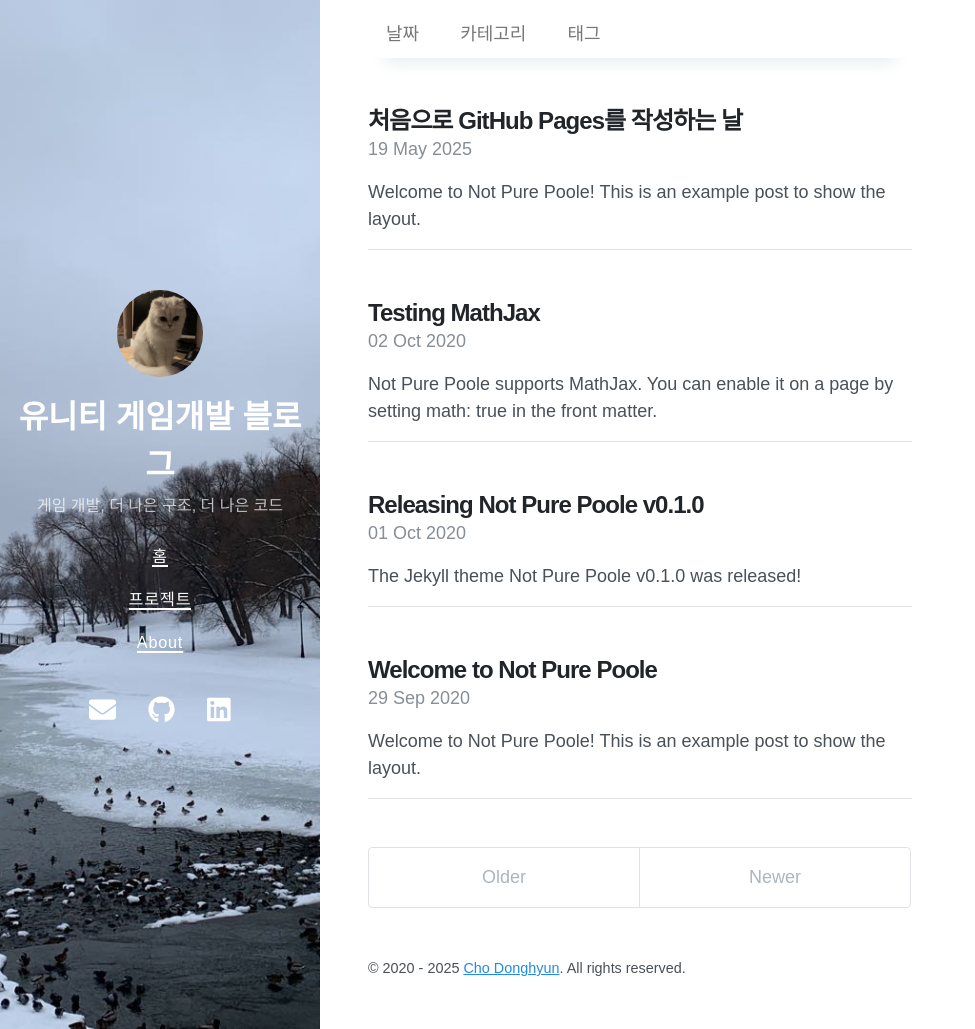
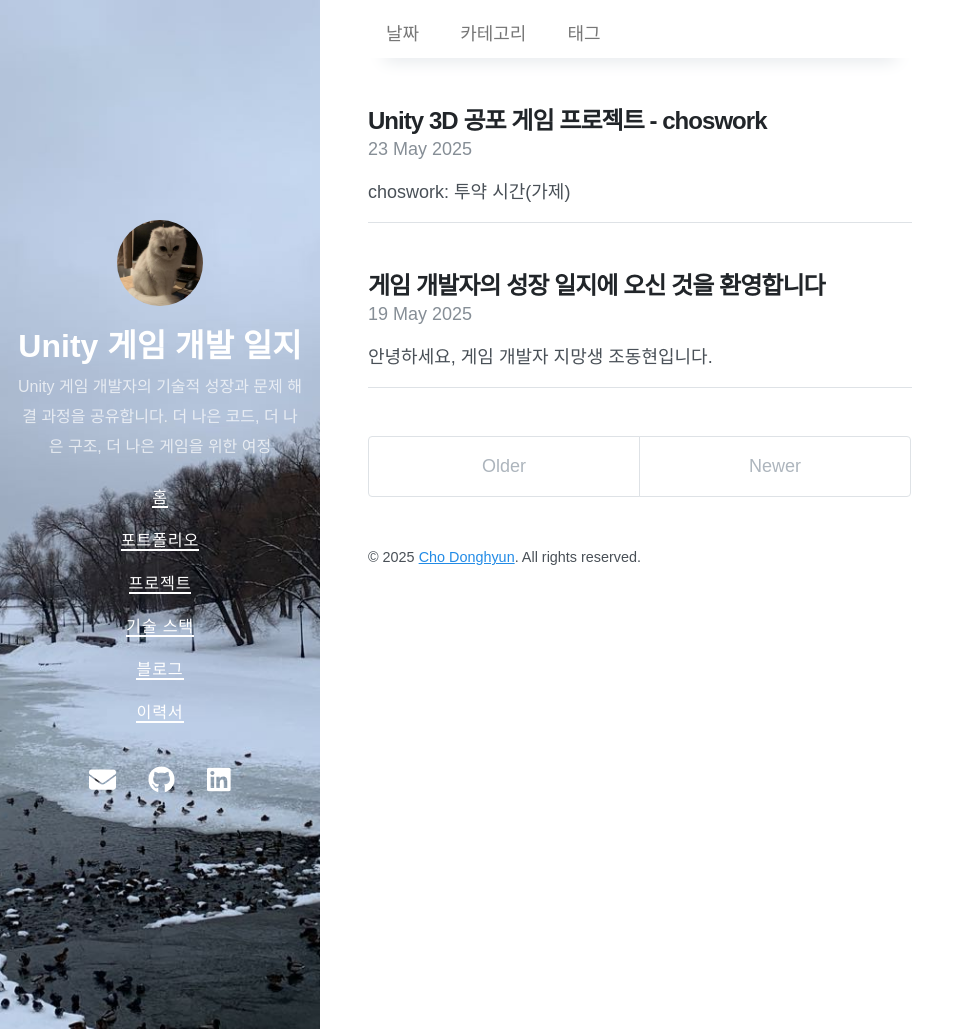
Before and after one commit to vlaud/vlaud.github.io, a Jekyll site: the page built from index.html, in a window 1280 px wide and 1029 px high. Shown: the whole window, without its empty margins (0-975 px from the left). Built offline with Jekyll 4.4.1, drawn with Linux system fonts in a browser that asks for light colours; nearby versions of some CDN libraries; the list of posts is cut into pages by our own code.

Commit message:
이전 템플릿 글 삭제 + 필요한 메뉴 구조 생성
블로그, 포트폴리오, 프로젝트, 이력서, 기술 스택 등

````diff
--- a/_config.yml
+++ b/_config.yml
@@ -1,6 +1,6 @@
 # Setup
-title: 유니티 게임개발 블로그
-description: 게임 개발, 더 나은 구조, 더 나은 코드
+title: Unity 게임 개발 일지
+description: Unity 게임 개발자의 기술적 성장과 문제 해결 과정을 공유합니다. 더 나은 코드, 더 나은 구조, 더 나은 게임을 위한 여정
 url: https://vlaud.github.io/
 avatar: /avatar.jpeg
 paginate: 5
@@ -38,7 +38,7 @@ social:
     - https://twitter.com/vszhub
     - https://github.com/vszhub
 google_site_verification: xxxxx
-lang: en
+lang: ko
 
 sass:
   sass_dir: _sass
--- a/_data/navigation.yml
+++ b/_data/navigation.yml
@@ -1,6 +1,23 @@
 - title: 홈
   url: /
+  icon: home
+
+- title: 포트폴리오
+  url: /portfolio/
+  icon: briefcase
+
 - title: 프로젝트
   url: /projects/
-- title: About
-  url: /about/
+  icon: code
+
+- title: 기술 스택
+  url: /skills/
+  icon: tools
+
+- title: 블로그
+  url: /blog/
+  icon: book
+
+- title: 이력서
+  url: /resume/
+  icon: file-alt
--- a/_posts/2020-09-29-welcome-to-not-pure-poole.md
+++ /dev/null
@@ -1,169 +0,0 @@
----
-layout: post
-title: Welcome to Not Pure Poole
-date: 2020-09-29 23:18 +0800
-last_modified_at: 2020-10-01 01:08:25 +0800
-tags: [jekyll theme, jekyll, tutorial]
-toc:  true
----
-Welcome to **Not Pure Poole**! This is an example post to show the layout.
-{: .message }
-
-First, do you notice the TOC on the right side? Try to scroll down to read this post, you'll find that the TOC is always sticky in the viewport.
-
-Cum sociis natoque penatibus et magnis <a href="#">dis parturient montes</a>, nascetur ridiculus mus. *Aenean eu leo quam.* Pellentesque ornare sem lacinia quam venenatis vestibulum. Sed posuere consectetur est at lobortis. Cras mattis consectetur purus sit amet fermentum.
-
-> Curabitur blandit tempus porttitor. Nullam quis risus eget urna mollis ornare vel eu leo. Nullam id dolor id nibh ultricies vehicula ut id elit.
-
-Etiam porta **sem malesuada magna** mollis euismod. Cras mattis consectetur purus sit amet fermentum. Aenean lacinia bibendum nulla sed consectetur.
-
-## Inline HTML elements
-
-HTML defines a long list of available inline tags, a complete list of which can be found on the [Mozilla Developer Network](https://developer.mozilla.org/en-US/docs/Web/HTML/Element).
-
-- **To bold text**, use `<strong>`.
-- *To italicize text*, use `<em>`.
-- <mark>To highlight</mark>, use `<mark>`.
-- Abbreviations, like <abbr title="HyperText Markup Langage">HTML</abbr> should use `<abbr>`, with an optional `title` attribute for the full phrase.
-- Citations, like <cite>&mdash; Mark Otto</cite>, should use `<cite>`.
-- <del>Deleted</del> text should use `<del>` and <ins>inserted</ins> text should use `<ins>`.
-- Superscript <sup>text</sup> uses `<sup>` and subscript <sub>text</sub> uses `<sub>`.
-
-Most of these elements are styled by browsers with few modifications on our part.
-
-## Footnotes
-
-Footnotes are supported as part of the Markdown syntax. Here's one in action. Clicking this number[^fn-sample_footnote] will lead you to a footnote. The syntax looks like:
-
-{% highlight text %}
-Clicking this number[^fn-sample_footnote]
-{% endhighlight %}
-
-Each footnote needs the `^fn-` prefix and a unique ID to be referenced for the footnoted content. The syntax for that list looks something like this:
-
-{% highlight text %}
-[^fn-sample_footnote]: Handy! Now click the return link to go back.
-{% endhighlight %}
-
-You can place the footnoted content wherever you like. Markdown parsers should properly place it at the bottom of the post.
-
-## Heading
-
-Vivamus sagittis lacus vel augue rutrum faucibus dolor auctor. Duis mollis, est non commodo luctus, nisi erat porttitor ligula, eget lacinia odio sem nec elit. Morbi leo risus, porta ac consectetur ac, vestibulum at eros.
-
-### Code
-
-Inline code is available with the `<code>` element. Snippets of multiple lines of code are supported through Rouge. Longer lines will automatically scroll horizontally when needed. You may also use code fencing (triple backticks) for rendering code.
-
-{% highlight js %}
-// Example can be run directly in your JavaScript console
-
-// Create a function that takes two arguments and returns the sum of those arguments
-var adder = new Function("a", "b", "return a + b");
-
-// Call the function
-adder(2, 6);
-// > 8
-{% endhighlight %}
-
-You may also optionally show code snippets with line numbers. Add `linenos` to the Rouge tags.
-
-{% highlight js linenos %}
-// Example can be run directly in your JavaScript console
-
-// Create a function that takes two arguments and returns the sum of those arguments
-var adder = new Function("a", "b", "return a + b");
-
-// Call the function
-adder(2, 6);
-// > 8
-{% endhighlight %}
-
-Aenean lacinia bibendum nulla sed consectetur. Etiam porta sem malesuada magna mollis euismod. Fusce dapibus, tellus ac cursus commodo, tortor mauris condimentum nibh, ut fermentum massa.
-
-### Lists
-
-Cum sociis natoque penatibus et magnis dis parturient montes, nascetur ridiculus mus. Aenean lacinia bibendum nulla sed consectetur. Etiam porta sem malesuada magna mollis euismod. Fusce dapibus, tellus ac cursus commodo, tortor mauris condimentum nibh, ut fermentum massa justo sit amet risus.
-
-- Praesent commodo cursus magna, vel scelerisque nisl consectetur et.
-- Donec id elit non mi porta gravida at eget metus.
-- Nulla vitae elit libero, a pharetra augue.
-
-Donec ullamcorper nulla non metus auctor fringilla. Nulla vitae elit libero, a pharetra augue.
-
-1. Vestibulum id ligula porta felis euismod semper.
-2. Cum sociis natoque penatibus et magnis dis parturient montes, nascetur ridiculus mus.
-3. Maecenas sed diam eget risus varius blandit sit amet non magna.
-
-Cras mattis consectetur purus sit amet fermentum. Sed posuere consectetur est at lobortis.
-
-<dl>
-  <dt>HyperText Markup Language (HTML)</dt>
-  <dd>The language used to describe and define the content of a Web page</dd>
-
-  <dt>Cascading Style Sheets (CSS)</dt>
-  <dd>Used to describe the appearance of Web content</dd>
-
-  <dt>JavaScript (JS)</dt>
-  <dd>The programming language used to build advanced Web sites and applications</dd>
-</dl>
-
-Integer posuere erat a ante venenatis dapibus posuere velit aliquet. Morbi leo risus, porta ac consectetur ac, vestibulum at eros. Nullam quis risus eget urna mollis ornare vel eu leo.
-
-### Images
-
-Quisque consequat sapien eget quam rhoncus, sit amet laoreet diam tempus. Aliquam aliquam metus erat, a pulvinar turpis suscipit at.
-
-![placeholder](http://placehold.it/800x400 "Large example image")
-![placeholder](http://placehold.it/400x200 "Medium example image")
-![placeholder](http://placehold.it/200x200 "Small example image")
-
-Align to the center by adding `class="align-center"`:
-
-![placeholder](http://placehold.it/400x200 "Medium example image"){: .align-center}
-
-### Tables
-
-Aenean lacinia bibendum nulla sed consectetur. Lorem ipsum dolor sit amet, consectetur adipiscing elit.
-
-<table>
-  <thead>
-    <tr>
-      <th>Name</th>
-      <th>Upvotes</th>
-      <th>Downvotes</th>
-    </tr>
-  </thead>
-  <tfoot>
-    <tr>
-      <td>Totals</td>
-      <td>21</td>
-      <td>23</td>
-    </tr>
-  </tfoot>
-  <tbody>
-    <tr>
-      <td>Alice</td>
-      <td>10</td>
-      <td>11</td>
-    </tr>
-    <tr>
-      <td>Bob</td>
-      <td>4</td>
-      <td>3</td>
-    </tr>
-    <tr>
-      <td>Charlie</td>
-      <td>7</td>
-      <td>9</td>
-    </tr>
-  </tbody>
-</table>
-
-Nullam id dolor id nibh ultricies vehicula ut id elit. Sed posuere consectetur est at lobortis. Nullam quis risus eget urna mollis ornare vel eu leo.
-
------
-
-Want to see something else added? <a href="https://github.com/vszhub/not-pure-poole/issues/new">Open an issue.</a>
-
-[^fn-sample_footnote]: Handy! Now click the return link to go back.
--- a/_posts/2020-10-01-releasing-not-pure-poole-v0-1-0.md
+++ /dev/null
@@ -1,14 +0,0 @@
----
-layout: post
-title: Releasing Not Pure Poole v0.1.0
-author: Songzi Vong
-tags:
-- jekyll theme
-- jekyll
-date: 2020-10-01 13:56 +0800
----
-The Jekyll theme **Not Pure Poole** v0.1.0 was released!
-
-Not Pure Poole is a simple, beautiful, and powerful Jekyll theme for blogs. It is built on [Poole](https://github.com/poole/poole) and [Pure](https://purecss.io/).
-
-For more information about this theme, you can read the [README](https://github.com/vszhub/not-pure-poole/blob/master/README.md) file.
--- a/_posts/2020-10-02-testing-mathjax.md
+++ /dev/null
@@ -1,17 +0,0 @@
----
-layout: post
-title: Testing MathJax
-tags: mathjax
-math: true
-date: 2020-10-02 15:32 +0800
----
-Not Pure Poole supports [MathJax](https://www.mathjax.org/). You can enable it on a page by setting `math: true` in the front matter.
-
-An inline math: \\\(E=mc^2\\\).
-
-A display math:
-
-$$
-i\hbar \frac{\partial \Psi}{\partial t} = -\frac{\hbar^2}{2m}
-\frac{\partial^2 \Psi}{\partial x^2} + V \Psi
-$$
--- /dev/null
+++ b/_posts/2025-05-19-welcome-to-my-blog.md
@@ -0,0 +1,93 @@
+---
+layout: post
+title: "게임 개발자의 성장 일지에 오신 것을 환영합니다"
+date: 2025-05-19
+categories: [Blog]
+tags: [Unity, GameDev, Introduction]
+---
+
+안녕하세요, 게임 개발자 지망생 조동현입니다.
+
+이 블로그는 제가 Unity와 C#을 사용한 게임 개발 과정에서의 학습과 성장을 기록하는 공간입니다. 특히 다음과 같은 내용을 다루고자 합니다:
+
+## 🎮 주요 다루는 주제
+
+### 1. 게임 개발 기술
+- Unity 엔진 활용
+- C# 프로그래밍
+- 게임 디자인 패턴
+- 성능 최적화
+
+### 2. 문제 해결 과정
+- 개발 중 마주친 문제들
+- 해결 방법과 교훈
+- 코드 리팩토링 경험
+
+### 3. 프로젝트 포트폴리오
+- 진행 중인 프로젝트 소개
+- 개발 과정 기록
+- 기술적 도전과 해결
+
+## 🎯 블로그의 목표
+
+1. **기술적 성장 기록**
+   - 배운 내용을 정리하고 공유
+   - 문제 해결 과정을 기록
+   - 코드 품질 개선 노력
+
+2. **커뮤니티 참여**
+   - 다른 개발자들과의 소통
+   - 피드백을 통한 성장
+   - 지식 공유
+
+3. **포트폴리오 구축**
+   - 프로젝트 진행 과정 공유
+   - 기술적 성과 기록
+   - 개발 역량 증명
+
+## 📝 글쓰기 원칙
+
+1. **실용성**
+   - 실제 개발 경험 기반
+   - 구체적인 코드 예시
+   - 문제 해결 과정 상세 설명
+
+2. **진정성**
+   - 성공뿐만 아니라 실패도 공유
+   - 솔직한 개발 과정 기록
+   - 배움의 여정을 있는 그대로
+
+3. **지속성**
+   - 꾸준한 학습 기록
+   - 정기적인 업데이트
+   - 장기적인 성장 추적
+
+## 🚀 앞으로의 계획
+
+1. **기술 블로그 시리즈**
+   - Unity 게임 개발 기초
+   - 디자인 패턴 적용 사례
+   - 성능 최적화 팁
+
+2. **프로젝트 개발기**
+   - 현재 진행 중인 프로젝트 기록
+   - 기술적 도전과 해결
+   - 개발 과정의 교훈
+
+3. **코드 품질 개선**
+   - 리팩토링 사례
+   - 테스트 코드 작성
+   - 아키텍처 개선
+
+## 💡 마치며
+
+이 블로그는 제가 게임 개발자로서 성장해가는 과정을 기록하는 공간입니다. 함께 성장하고, 서로의 경험을 공유하며, 더 나은 게임 개발자가 되어가고 싶습니다.
+
+앞으로도 많은 관심과 피드백 부탁드립니다. 함께 성장하는 즐거운 여정이 되길 바랍니다.
+
+감사합니다.
+
+---
+
+*작성일: 2025.05.19*
+*작성자: Cho Donghyun (Unity 클라이언트 개발자 지망생)*
--- /dev/null
+++ b/_posts/2025-05-23-choswork-project.md
@@ -0,0 +1,128 @@
+---
+layout: post
+title: "Unity 3D 공포 게임 프로젝트 - choswork"
+date: 2025-05-23
+categories: [Unity, GameDev, Portfolio]
+tags: [Unity, C#, FSM, GameDevelopment, AI, 3D]
+---
+
+# choswork: 투약 시간(가제)
+
+## 프로젝트 요약
+- Unity 기반 3D 공포 게임 (개인 제작)
+- FSM 기반 AI 추적 시스템, 카메라/사운드 연출 포함
+- 데모 영상: [YouTube 링크](https://youtu.be/3l61qr2uoDs?si=6gp0NSIAj7bBtbh3)
+- 깃허브 링크: [깃허브 링크](https://github.com/vlaud/choswork)
+
+## 프로젝트 개요
+
+### 기본 정보
+- **프로젝트 이름**: `choswork` (가제)
+- **개발 유형**: 개인 프로젝트
+- **개발 기간**: 2022.12.06 ~ (진행 중)
+- **개발 도구**: Unity 6000.0.28f1
+
+### 핵심 목표
+1. Unity 엔진 기반 실제 플레이 가능한 공포 게임 제작
+2. 몰입감 있는 공포 연출과 AI 추적 시스템 구현
+3. Git 브랜치 전략, 코드 리팩토링, 이슈 관리 워크플로우 실습
+
+## 주요 기능
+
+### 1. AI 추적 시스템 (FSM)
+- 플레이어 시야 감지 및 추적
+- 소리 기반 탐색 시스템
+- Switch 기반 FSM 구조
+- Scriptable FSM 구조로의 확장 가능성 고려
+
+### 2. 몰입형 연출 기능
+- 1인칭/3인칭 카메라 전환
+- 피격 시 카메라 흔들림 효과
+- 사망 시 페이드아웃 연출
+
+### 3. 사운드 연출 시스템
+- 상황 기반 BGM 자동 전환
+- Singleton 기반 Audio Manager
+- BGM 및 SFX 통합 관리
+
+## 기술 스택
+
+### 핵심 기술
+- **엔진**: Unity 6000.0.28f1
+- **언어**: C#
+- **버전 관리**: Git / GitHub
+
+### 디자인 패턴
+- FSM (Finite State Machine)
+- 싱글톤
+- 옵저버
+- 이벤트 버스
+- 커맨드 패턴
+- 오브젝트 풀
+
+## 주요 개발 전략
+
+### 1. 경량 FSM 설계
+- AI 상태 전이 구현
+- Unity Animator 활용
+- Coroutines를 통한 효과 제어
+
+### 2. 모듈화된 구조
+- GameManager
+- UIManager
+- AudioManager
+- 명확한 책임 분리
+
+## 학습 및 성장 포인트
+
+### 1. 상태 전이 충돌 해결
+- 커맨드 패턴 도입
+- 단일 책임 원칙 준수
+- 유연한 상태 관리
+
+### 2. UI 연동 카메라 제어
+- 이벤트 버스 활용
+- 커맨드 패턴 조합
+- 이벤트 드리븐 구조
+
+### 3. 다중 시스템 반응 처리
+- 이벤트 버스 패턴
+- 느슨한 결합 설계
+- 시스템 확장성 확보
+
+## 향후 계획
+
+### 단기 목표 (1~2주)
+- FSM 구조 ScriptableObject 기반 리팩토링
+- WebGL 빌드 테스트 및 최적화
+
+### 중기 목표 (1개월)
+- Unity Timeline 활용 컷씬 연출
+- 유닛 테스트 및 로깅 체계화
+- 비트마스크 상태 관리 개선
+
+### 장기 목표 (2~3개월)
+- UI/UX 전반 개선
+- 제너릭 옵저버 패턴 적용
+- 외부 배포 및 피드백 수집
+
+## 프로젝트 구조
+```plaintext
+📁 Choswork/
+├─ Assets/
+│  ├─ Scripts/
+│  │  ├─ Base/
+│  │  ├─ Camera/
+│  │  ├─ Commands/
+│  │  ├─ EventBus/
+│  │  └─ UI/
+│  ├─ Scenes/
+│  ├─ Resources/
+│  └─ AudioClips/
+└─ README.md
+```
+
+---
+
+*작성일: 2025.05.23*
+*작성자: Cho Donghyun (Unity 클라이언트 개발자 지망생)*
--- /dev/null
+++ b/blog.md
@@ -0,0 +1,15 @@
+---
+layout: page
+title: 블로그
+permalink: /blog/
+---
+
+## 최근 포스트
+- [게임 개발자의 성장 일지에 오신 것을 환영합니다](/blog/2025/05/19/welcome-to-my-blog/)
+- [Unity 3D 공포 게임 프로젝트 - choswork](/unity/gamedev/portfolio/2025/05/23/choswork-project/)
+
+## 카테고리
+- [Unity](/categories/#unity)
+- [GameDev](/categories/#gamedev)
+- [Portfolio](/categories/#portfolio)
+- [Blog](/categories/#blog)
--- /dev/null
+++ b/portfolio.md
@@ -0,0 +1,14 @@
+---
+layout: page
+title: 포트폴리오
+permalink: /portfolio/
+---
+
+## Unity 3D 공포 게임 - choswork
+- 개발 기간: 2022.12.06 ~ (진행 중)
+- 개발 도구: Unity 6000.0.28f1
+- 주요 기능: FSM 기반 AI 추적 시스템, 몰입형 연출
+- [프로젝트 상세 보기](/unity/gamedev/portfolio/2025/05/23/choswork-project/)
+
+## 추가 프로젝트 예정
+- 새로운 프로젝트들이 추가될 예정입니다.
--- /dev/null
+++ b/projects.md
@@ -0,0 +1,14 @@
+---
+layout: page
+title: 프로젝트
+permalink: /projects/
+---
+
+## 진행 중인 프로젝트
+- [choswork: 투약 시간(가제)](/unity/gamedev/portfolio/2025/05/23/choswork-project/)
+  - Unity 3D 공포 게임
+  - FSM 기반 AI 시스템 개발
+  - 몰입형 연출 시스템 구현
+
+## 예정된 프로젝트
+- 새로운 프로젝트들이 추가될 예정입니다.
--- /dev/null
+++ b/resume.md
@@ -0,0 +1,30 @@
+---
+layout: page
+title: 이력서
+permalink: /resume/
+---
+
+## 조동현
+Unity 클라이언트 개발자 지망생
+
+## 연락처
+- Email: [antennawell@gmail.com](mailto://antennawell@gmail.com)
+- GitHub: [vlaud](https://github.com/vlaud)
+
+## 기술 스택
+- Unity
+- C#
+- Git
+
+## 프로젝트
+### choswork: 투약 시간(가제)
+- Unity 3D 공포 게임 개발
+- FSM 기반 AI 시스템 구현
+- 몰입형 연출 시스템 개발
+- [프로젝트 상세 보기](/unity/gamedev/portfolio/2025/05/23/choswork-project/)
+
+## 교육
+- 컴퓨터공학 전공 (예정)
+
+## 자격증
+- 추가 예정
--- /dev/null
+++ b/skills.md
@@ -0,0 +1,29 @@
+---
+layout: page
+title: 기술 스택
+permalink: /skills/
+---
+
+## 프로그래밍 언어
+- C#
+- C++
+
+## 게임 엔진
+- Unity
+  - 3D 게임 개발
+  - AI 시스템 구현
+  - 성능 최적화
+
+## 개발 도구
+- Git / GitHub
+- Visual Studio
+- Visual Studio Code
+- Unity Profiler
+
+## 디자인 패턴
+- FSM (Finite State Machine)
+- 싱글톤
+- 옵저버
+- 이벤트 버스
+- 커맨드 패턴
+- 오브젝트 풀
````
Also changed, not shown: _drafts/2025-05-19-first-release.md (renamed from _posts/2025-05-19-first-release.md).
